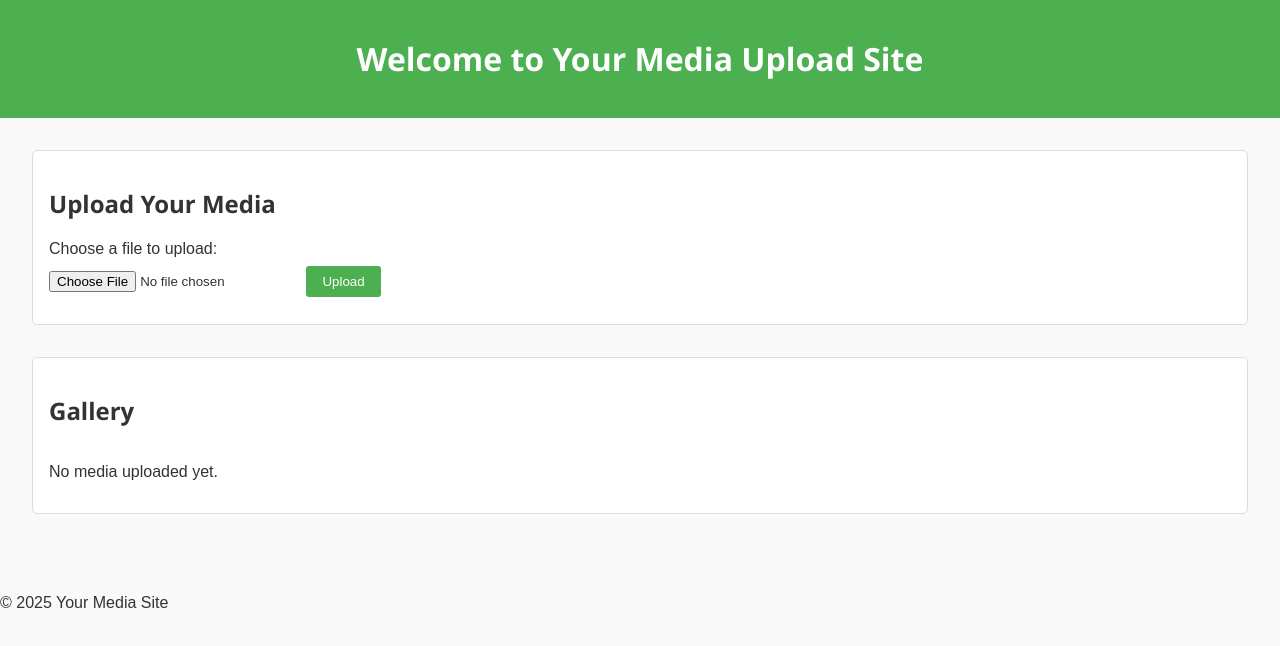
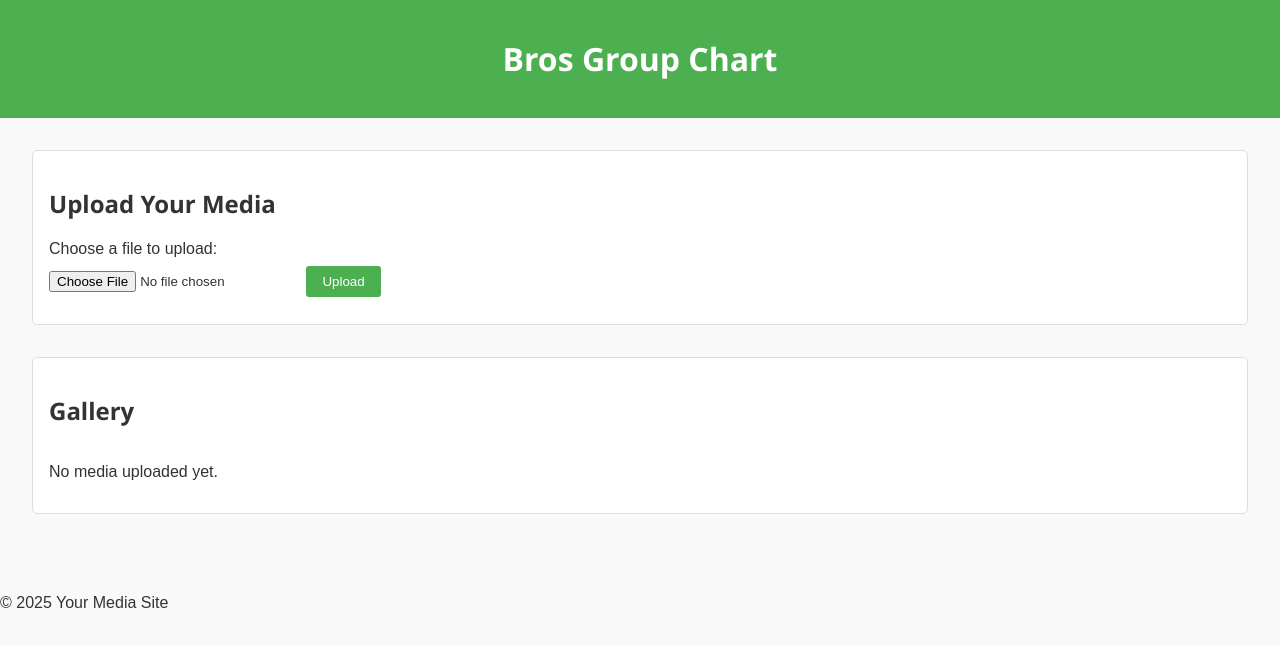
Before and after one commit to JasonAdder/broskis, a plain HTML site: page index.html in a window 1280 px wide. Drawn offline with Linux system fonts and the light colour scheme.

Commit message:
index.html

```diff
--- a/index.html
+++ b/index.html
@@ -8,7 +8,7 @@
 </head>
 <body>
     <header>
-        <h1>Welcome to Your Media Upload Site</h1>
+        <h1>Bros Group Chart</h1>
     </header>
 
     <main>
```
